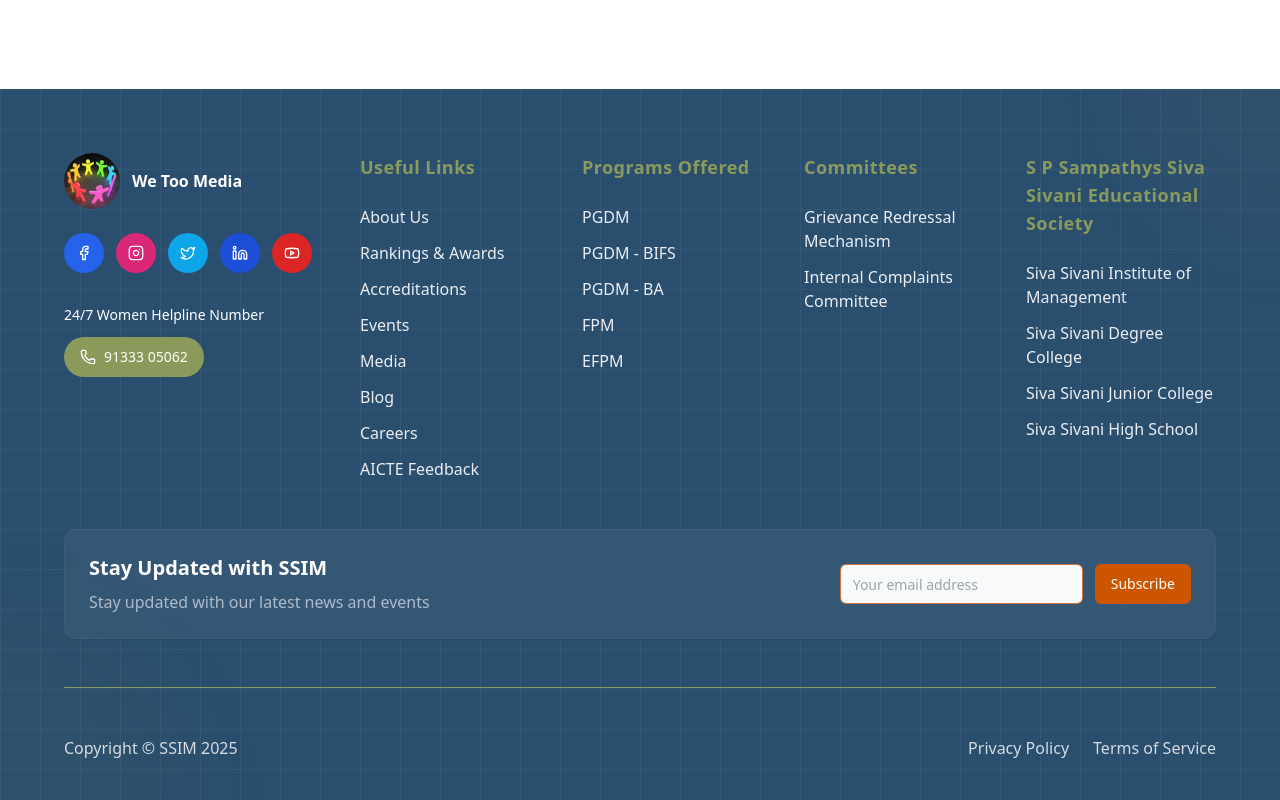
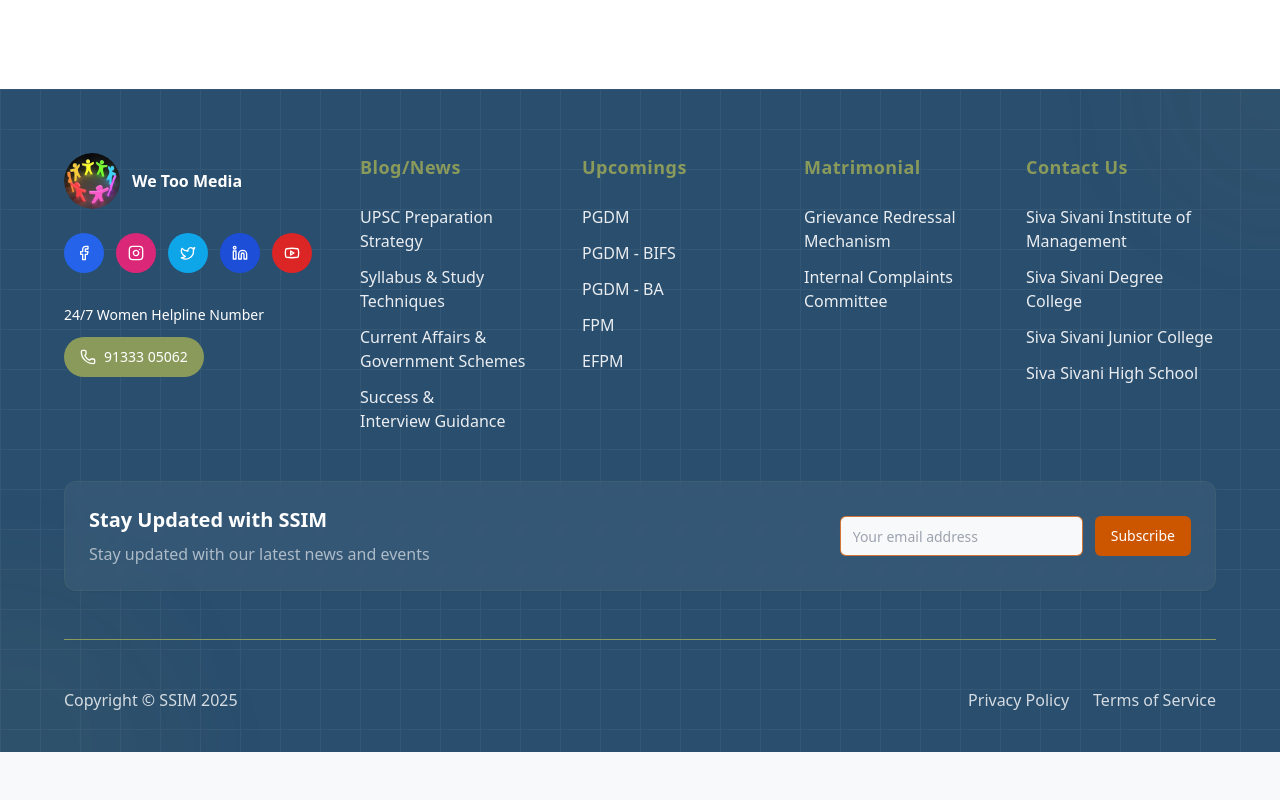
Before and after one commit to TanweerWeToo/wetoomedia, a React (Vite) app: page / in a window 1280 px wide. Shown: the part 7792-8592 px from the top of the page. After the commit the page ends 8544 px from the top, so only its background shows below. Built offline with nearby package versions, Linux system fonts and the light colour scheme.

Commit message:
Update Footer component labels and items to reflect new content focus on UPSC preparation and related resources. Replace existing sections with more relevant topics for improved user navigation.

```diff
--- a/src/pages/Footer/Footer.jsx
+++ b/src/pages/Footer/Footer.jsx
@@ -23,24 +23,24 @@
 
   const footerSections = [
     {
-      label: "Useful Links",
+      label: "Blog/News",
       items: [
-        { name: "About Us", path: "/about/vision-mission" },
-        { name: "Rankings & Awards", path: "/about/accreditations-rankings" },
-        { name: "Accreditations", path: "/accreditations" },
-        { name: "Events", path: "/students-life/life-at-ssim" },
-        { name: "Media", path: "/students-life/news-announcements" },
-        { name: "Blog", path: "/blog" },
-        { name: "Careers", path: "/careers" },
-        {
-          name: "AICTE Feedback",
-          path: "https://www.aicte-india.org/feedback/",
-        },
+        { name: "UPSC Preparation Strategy", path: "/about/vision-mission" },
+        { name: "Syllabus & Study Techniques", path: "/about/accreditations-rankings" },
+        { name: "Current Affairs & Government Schemes", path: "/accreditations" },
+        { name: "Success & Interview Guidance", path: "/students-life/life-at-ssim" },
+        // { name: "Media", path: "/students-life/news-announcements" },
+        // { name: "Blog", path: "/blog" },
+        // { name: "Careers", path: "/careers" },
+        // {
+        //   name: "AICTE Feedback",
+        //   path: "https://www.aicte-india.org/feedback/",
+        // },
         // { name: "AICTE Approvals", path: aicteapprovals },
       ],
     },
     {
-      label: "Programs Offered",
+      label: "Upcomings",
       items: [
         { name: "PGDM", path: "/programs/pgdm" },
         { name: "PGDM - BIFS", path: "/programs/pgdm-bifs" },
@@ -50,14 +50,14 @@
       ],
     },
     {
-      label: "Committees",
+      label: "Matrimonial",
       items: [
         { name: "Grievance Redressal Mechanism", path: "/grievance" },
         { name: "Internal Complaints Committee", path: "/complaints" },
       ],
     },
     {
-      label: "S P Sampathys Siva Sivani Educational Society",
+      label: "Contact Us",
       items: [
         { name: "Siva Sivani Institute of Management", path: "/" },
         { name: "Siva Sivani Degree College", path: "https://ssdc.ac.in" },
```
